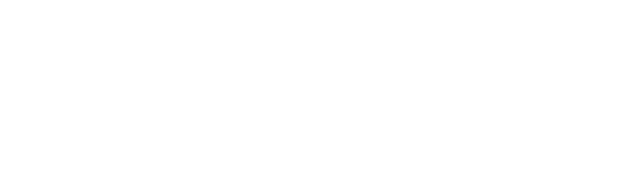
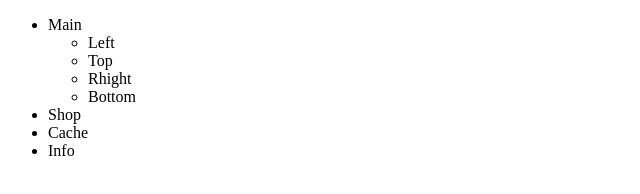
Before and after one commit to Nikan21/Practice, a plain HTML site: page index.html in a window 1280 px wide. Shown: the whole page, without its empty margins (0-640 px from the left). Drawn offline with Linux system fonts and the light colour scheme.

Commit message:
Create navigation panel

```diff
--- a/index.html
+++ b/index.html
@@ -1,12 +1,26 @@
 <!DOCTYPE html>
 <html lang="en">
-<head>
-    <meta charset="UTF-8">
-    <meta http-equiv="X-UA-Compatible" content="IE=edge">
-    <meta name="viewport" content="width=device-width, initial-scale=1.0">
+  <head>
+    <meta charset="UTF-8" />
+    <meta http-equiv="X-UA-Compatible" content="IE=edge" />
+    <meta name="viewport" content="width=device-width, initial-scale=1.0" />
     <title>Document</title>
-</head>
-<body>
-
-</body>
+    <link rel="stylesheet" href="./assets/styles/style.css" />
+  </head>
+  <body>
+    <ul class="firstNav">
+      <li>
+        Main
+        <ul class="secondNav">
+          <li>Left</li>
+          <li>Top</li>
+          <li>Rhight</li>
+          <li>Bottom</li>
+        </ul>
+      </li>
+      <li>Shop</li>
+      <li>Cache</li>
+      <li>Info</li>
+    </ul>
+  </body>
 </html>
```
